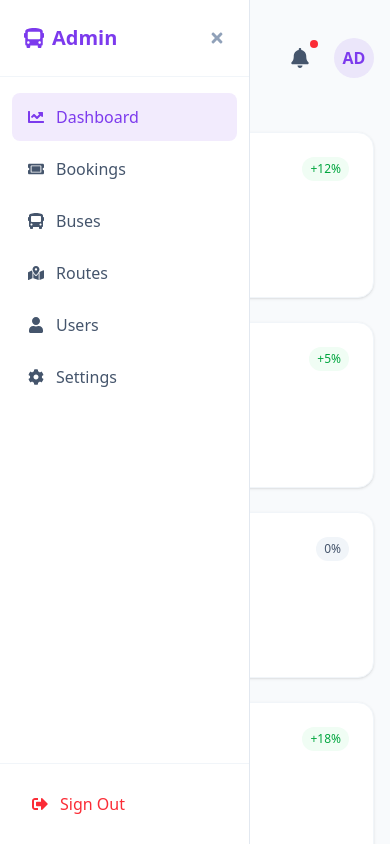
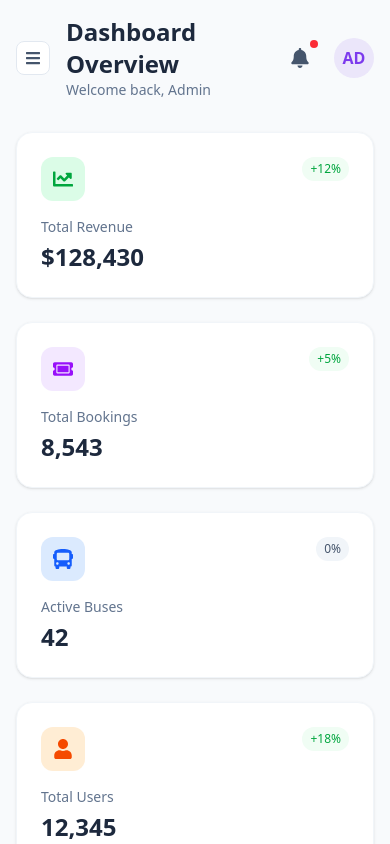
Before and after one commit to Almas012/small-project-frontend, a React (Vite) app: page /admin in a window 390 px wide. Built offline with nearby package versions, Linux system fonts and the light colour scheme; sample sign-in values are in the browser's storage.

Commit message:
made changes in responsiveness

```diff
--- a/src/pages/AdminDashboard.jsx
+++ b/src/pages/AdminDashboard.jsx
@@ -16,7 +16,7 @@ import {
 } from 'react-icons/fa';
 
 const AdminDashboard = () => {
-  const [isSidebarOpen, setIsSidebarOpen] = useState(true);
+  const [isSidebarOpen, setIsSidebarOpen] = useState(window.innerWidth >= 768);
   const location = useLocation();
   const navigate = useNavigate();
 
@@ -24,6 +24,12 @@ const AdminDashboard = () => {
     localStorage.removeItem('token');
     localStorage.removeItem('currentUser');
     navigate('/signin');
+  };
+
+  const closeSidebarOnMobile = () => {
+    if (window.innerWidth < 768) {
+      setIsSidebarOpen(false);
+    }
   };
 
   const getPageTitle = () => {
@@ -56,32 +62,32 @@ const AdminDashboard = () => {
         <nav className="flex-1 overflow-y-auto py-4">
           <ul className="space-y-1 px-3">
             <li>
-              <Link to="/admin" className={`flex items-center gap-3 px-4 py-3 rounded-lg transition-colors ${location.pathname === '/admin' ? 'bg-primary/10 text-primary font-medium' : 'text-slate-600 hover:bg-slate-50'}`}>
+              <Link to="/admin" onClick={closeSidebarOnMobile} className={`flex items-center gap-3 px-4 py-3 rounded-lg transition-colors ${location.pathname === '/admin' ? 'bg-primary/10 text-primary font-medium' : 'text-slate-600 hover:bg-slate-50'}`}>
                 <FaChartLine /> Dashboard
               </Link>
             </li>
             <li>
-              <Link to="/admin/bookings" className={`flex items-center gap-3 px-4 py-3 rounded-lg transition-colors ${location.pathname === '/admin/bookings' ? 'bg-primary/10 text-primary font-medium' : 'text-slate-600 hover:bg-slate-50'}`}>
+              <Link to="/admin/bookings" onClick={closeSidebarOnMobile} className={`flex items-center gap-3 px-4 py-3 rounded-lg transition-colors ${location.pathname === '/admin/bookings' ? 'bg-primary/10 text-primary font-medium' : 'text-slate-600 hover:bg-slate-50'}`}>
                 <FaTicketAlt /> Bookings
               </Link>
             </li>
             <li>
-              <Link to="/admin/buses" className={`flex items-center gap-3 px-4 py-3 rounded-lg transition-colors ${location.pathname === '/admin/buses' ? 'bg-primary/10 text-primary font-medium' : 'text-slate-600 hover:bg-slate-50'}`}>
+              <Link to="/admin/buses" onClick={closeSidebarOnMobile} className={`flex items-center gap-3 px-4 py-3 rounded-lg transition-colors ${location.pathname === '/admin/buses' ? 'bg-primary/10 text-primary font-medium' : 'text-slate-600 hover:bg-slate-50'}`}>
                 <FaBus /> Buses
               </Link>
             </li>
             <li>
-              <Link to="/admin/routes" className={`flex items-center gap-3 px-4 py-3 rounded-lg transition-colors ${location.pathname === '/admin/routes' ? 'bg-primary/10 text-primary font-medium' : 'text-slate-600 hover:bg-slate-50'}`}>
+              <Link to="/admin/routes" onClick={closeSidebarOnMobile} className={`flex items-center gap-3 px-4 py-3 rounded-lg transition-colors ${location.pathname === '/admin/routes' ? 'bg-primary/10 text-primary font-medium' : 'text-slate-600 hover:bg-slate-50'}`}>
                 <FaMapMarkedAlt /> Routes
               </Link>
             </li>
             <li>
-              <Link to="/admin/users" className={`flex items-center gap-3 px-4 py-3 rounded-lg transition-colors ${location.pathname === '/admin/users' ? 'bg-primary/10 text-primary font-medium' : 'text-slate-600 hover:bg-slate-50'}`}>
+              <Link to="/admin/users" onClick={closeSidebarOnMobile} className={`flex items-center gap-3 px-4 py-3 rounded-lg transition-colors ${location.pathname === '/admin/users' ? 'bg-primary/10 text-primary font-medium' : 'text-slate-600 hover:bg-slate-50'}`}>
                 <FaUser /> Users
               </Link>
             </li>
             <li>
-              <Link to="/admin/settings" className={`flex items-center gap-3 px-4 py-3 rounded-lg transition-colors ${location.pathname === '/admin/settings' ? 'bg-primary/10 text-primary font-medium' : 'text-slate-600 hover:bg-slate-50'}`}>
+              <Link to="/admin/settings" onClick={closeSidebarOnMobile} className={`flex items-center gap-3 px-4 py-3 rounded-lg transition-colors ${location.pathname === '/admin/settings' ? 'bg-primary/10 text-primary font-medium' : 'text-slate-600 hover:bg-slate-50'}`}>
                 <FaCog /> Settings
               </Link>
             </li>
```
